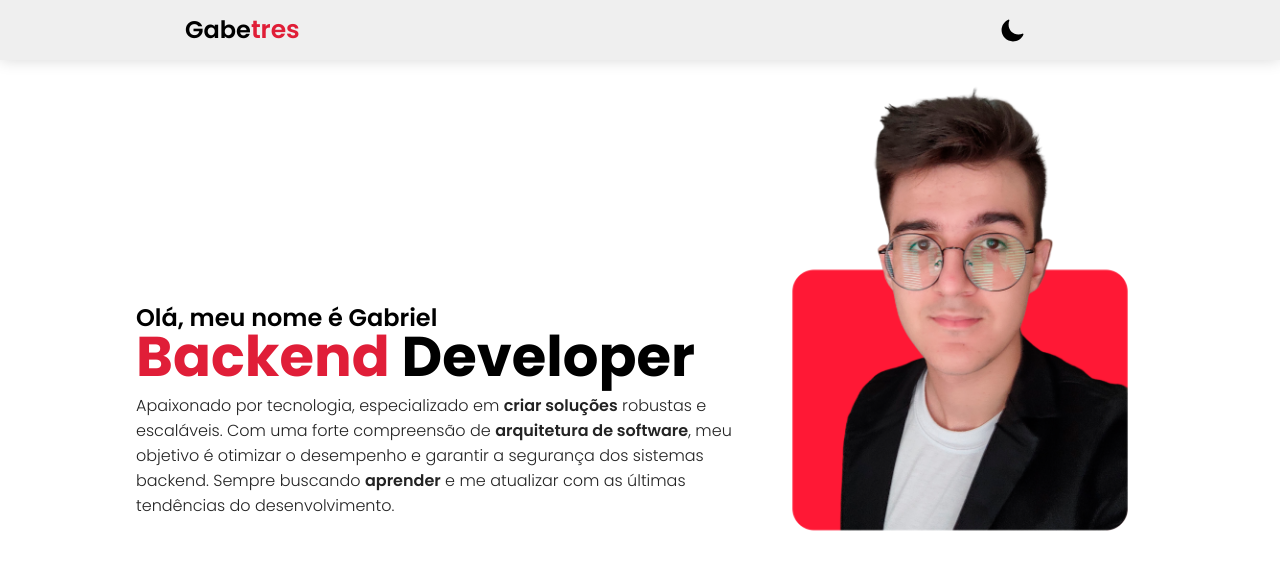
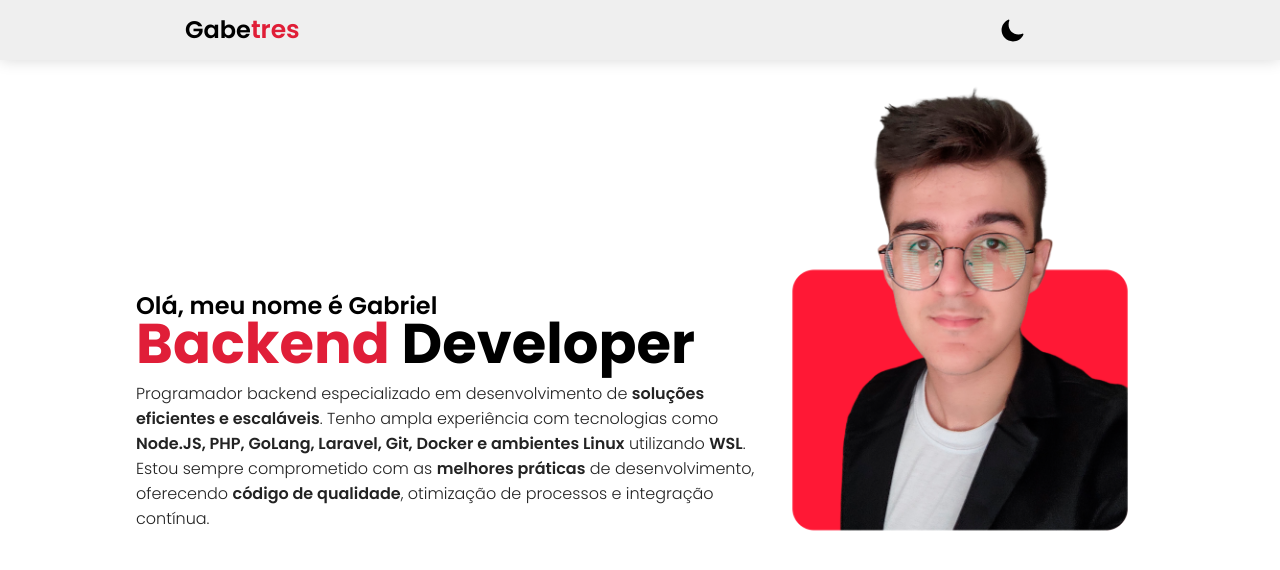
Before and after one commit to Gabetres/gabetres-portfolio, a Vue app: page / in a window 1280 px wide. Shown: the top 570 px of the page. Built offline with nearby package versions, Linux system fonts and the light colour scheme.

Commit message:
Enchance introduction text

```diff
--- a/src/components/MainComponent.vue
+++ b/src/components/MainComponent.vue
@@ -9,10 +9,13 @@
           </h1>
         </div>
         <p class="description">
-          Apaixonado por tecnologia, especializado em <strong>criar soluções</strong> robustas e escaláveis.
-          Com uma forte compreensão de <strong>arquitetura de software</strong>, meu objetivo é otimizar
-          o desempenho e garantir a segurança dos sistemas backend. Sempre buscando <strong>aprender</strong>
-          e me atualizar com as últimas tendências do desenvolvimento.
+          Programador backend especializado em desenvolvimento de <strong>soluções eficientes e escaláveis</strong>.
+          Tenho ampla
+          experiência com tecnologias como <strong>Node.JS, PHP, GoLang, Laravel, Git, Docker e ambientes Linux</strong>
+          utilizando <strong>WSL</strong>. Estou
+          sempre comprometido com as <strong>melhores práticas</strong> de desenvolvimento, oferecendo <strong>código de
+            qualidade</strong>, otimização de
+          processos e integração contínua.
         </p>
       </div>
       <div>
```
